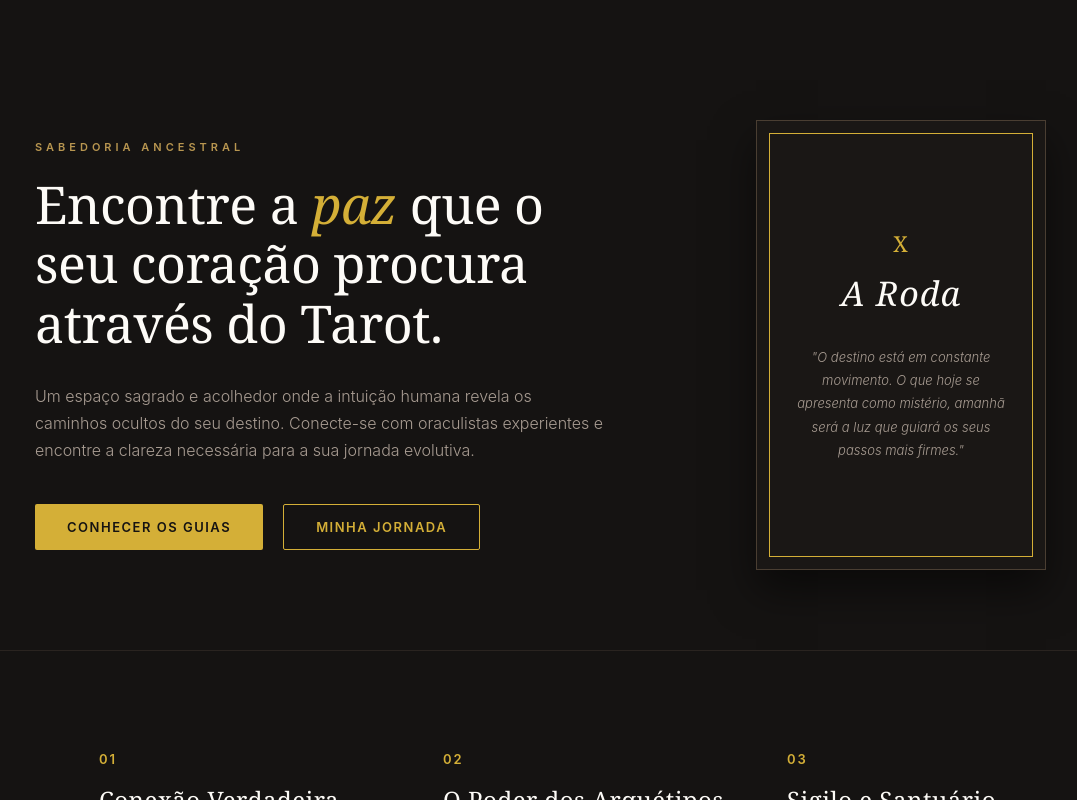
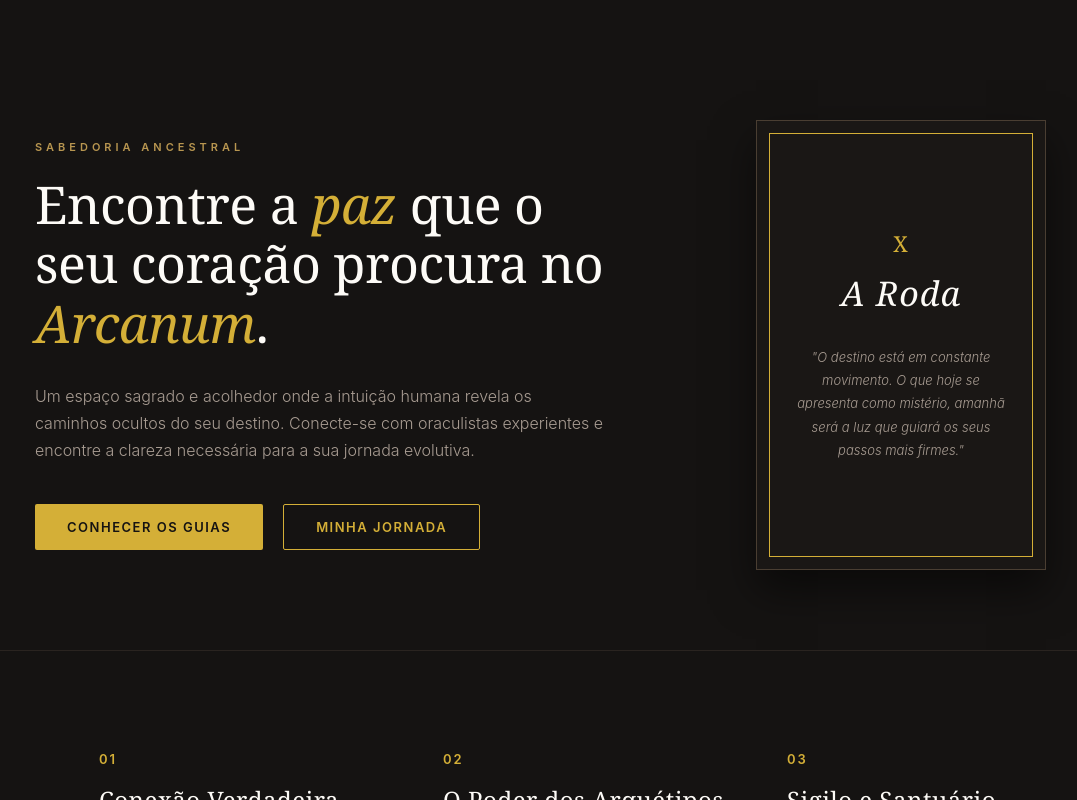
Before and after one commit to shinobitos42/arkanumtarot, a React (Vite) app in the folder frontend/: page / in a window 1280 px wide. Shown: the whole page, without its empty margins (55-1132 px from the left). Built offline with nearby package versions, Linux system fonts and the light colour scheme; no server answers.

Commit message:
corrigindo as rotas do juridico

```diff
--- a/frontend/src/pages/Home.jsx
+++ b/frontend/src/pages/Home.jsx
@@ -1,6 +1,5 @@
 import React from "react";
 import { useNavigate } from "react-router-dom";
-import { Helmet } from "react-helmet-async";
 import { Mail } from "lucide-react";
 
 export default function Home() {
@@ -8,16 +7,6 @@ export default function Home() {
 
   return (
     <div style={styles.pageWrapper}>
-      {/* SEO: Otimizado para indexação rápida */}
-      <Helmet>
-        <title>Arkanum | Tarot Online para encontrar paz e clareza</title>
-        <meta
-          name="description"
-          content="Encontre a paz interior através do Tarot online. Conecte-se com oraculistas experientes e receba orientações profundas para sua jornada evolutiva no Arkanum."
-        />
-        <meta name="keywords" content="tarot online, encontrar paz, oráculo, autoconhecimento, consulta tarot, orientações espirituais" />
-      </Helmet>
-
       {/* SEÇÃO HERO */}
       <section style={styles.heroSection}>
         <div style={styles.heroContainer}>
@@ -25,7 +14,7 @@ export default function Home() {
           <div style={styles.textContent}>
             <p style={styles.kicker}>Sabedoria Ancestral</p>
             <h1 style={styles.heroTitle}>
-              Encontre a <span style={styles.italicGold}>paz</span> que o seu coração procura através do Tarot.
+              Encontre a <span style={styles.italicGold}>paz</span> que o seu coração procura no <span style={styles.italicGold}>Arcanum</span>.
             </h1>
             <p style={styles.heroSubtitle}>
               Um espaço sagrado e acolhedor onde a intuição humana revela os caminhos ocultos do seu destino. Conecte-se com oraculistas experientes e encontre a clareza necessária para a sua jornada evolutiva.
```
Also changed, not shown: frontend/vercel.json (added).
